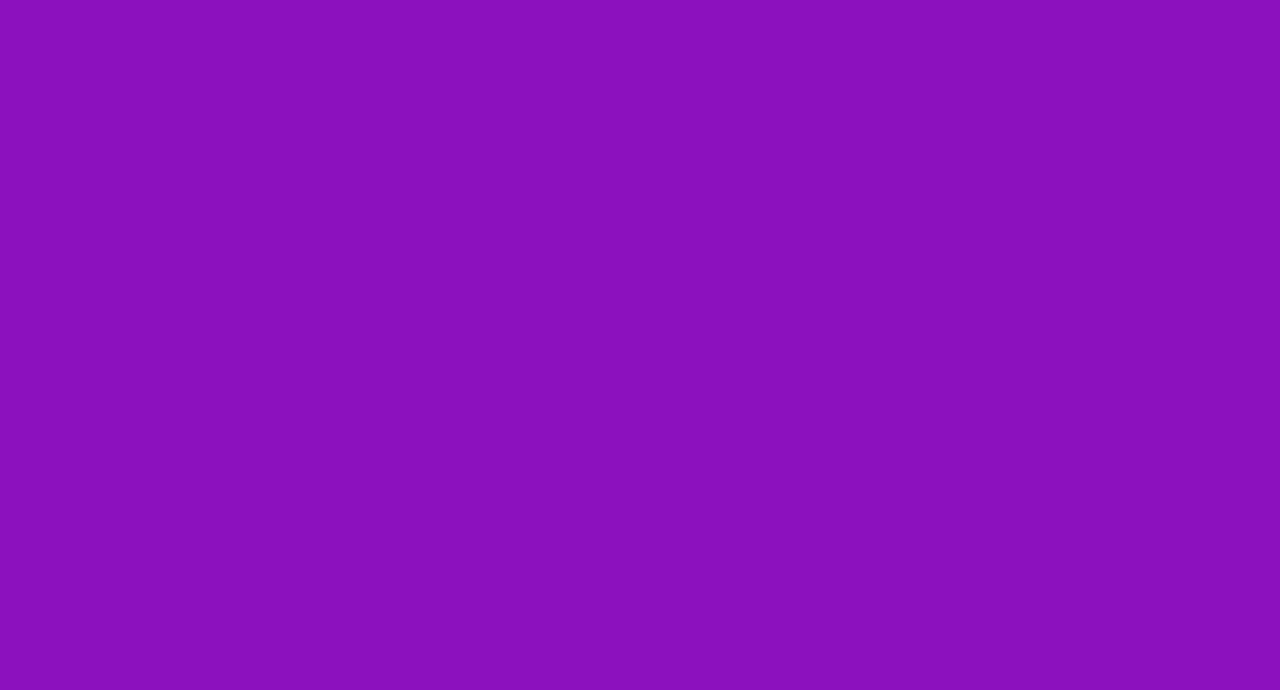
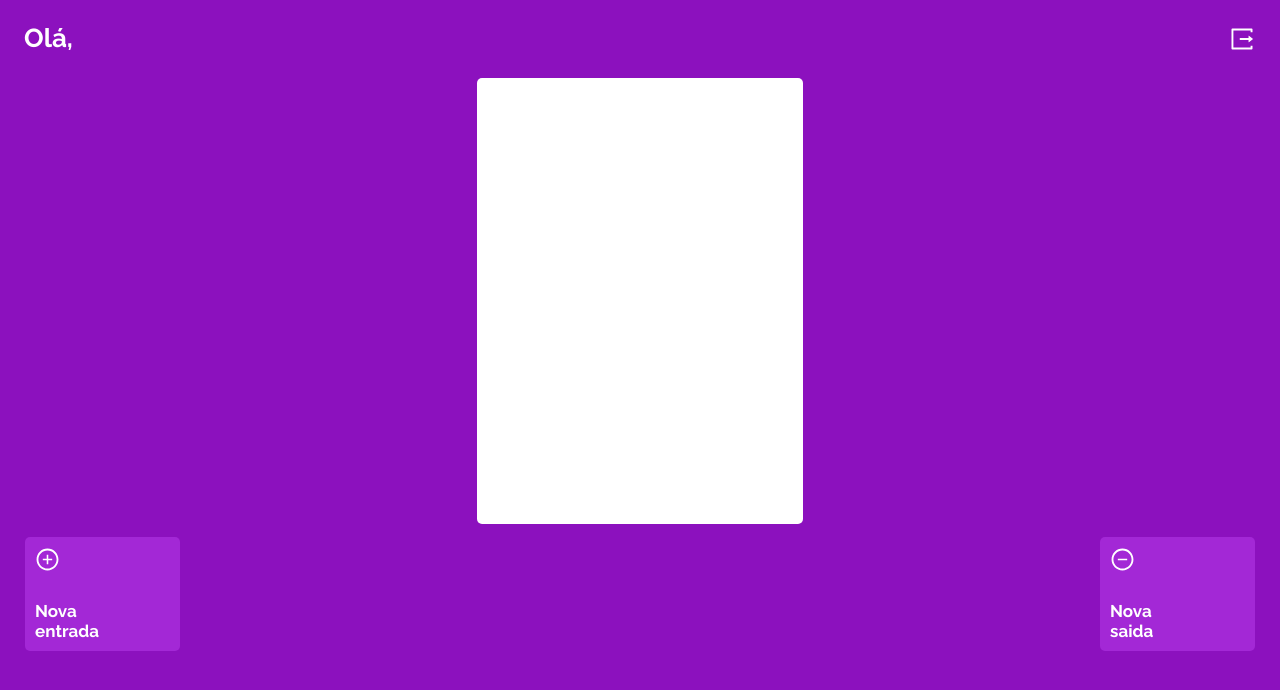
Before and after one commit to gabriel-lutz/Frontend-MyWallet, a React (Create React App) app: page /balance in a window 1280 px wide. Shown: the top 690 px of the page. Built offline with nearby package versions, Linux system fonts and the light colour scheme; a web font is replaced by a local one.

Commit message:
adicionado layout para rota /balance

```diff
--- a/package.json
+++ b/package.json
@@ -9,6 +9,7 @@
     "axios": "^0.21.1",
     "react": "^17.0.2",
     "react-dom": "^17.0.2",
+    "react-icons": "^4.2.0",
     "react-router-dom": "^5.2.0",
     "react-scripts": "4.0.3",
     "styled-components": "^5.3.0",
--- a/src/components/App.js
+++ b/src/components/App.js
@@ -2,12 +2,13 @@ import { useState } from "react"
 import { BrowserRouter,Switch, Route } from "react-router-dom"
 import Login from "./Login/Login"
 import Register from "./Register/Register"
+import Balance from "./Balance/Balance"
 import UserContext from "../contexts/UserContext"
 
 export default function App(){
     const [userData, setUserData] = useState({})
     return(
-        <UserContext.Provider value={userData, setUserData}>
+        <UserContext.Provider value={{userData: userData, setUserData: setUserData}}>
             <BrowserRouter>
                 <Switch>
                     <Route path="/" exact>
@@ -16,6 +17,9 @@ export default function App(){
                     <Route path="/register" exact>
                         <Register></Register>
                     </Route>
+                    <Route path='/balance'>
+                        <Balance></Balance>
+                    </Route>
                 </Switch>
             </BrowserRouter>
         </UserContext.Provider>
--- /dev/null
+++ b/src/components/Balance/Balance.js
@@ -0,0 +1,97 @@
+import styled from "styled-components"
+import {AiOutlineExport, AiOutlineMinusCircle, AiOutlinePlusCircle} from "react-icons/ai"
+import {useState, useContext} from "react"
+import { Link } from "react-router-dom"
+import UserContext from "../../contexts/UserContext"
+
+export default function Balance(){
+    const {userData} = useContext(UserContext)
+    return(
+        <Conteiner>
+            <NameWrapper>
+                <Name>Olá, {userData.name}</Name>
+                <AiOutlineExport />
+            </NameWrapper>
+            <BalanceBox>
+
+            </BalanceBox>
+            <ButtonsWrapper>
+                <Link to='/cashin'>
+                    <Button>
+                        <AiOutlinePlusCircle></AiOutlinePlusCircle>
+                        <p>Nova <br/> entrada</p>
+                    </Button>
+                </Link>
+                <Link to='/cashout'>
+                    <Button>
+                        <AiOutlineMinusCircle></AiOutlineMinusCircle>
+                        <p>Nova <br/> saida </p>
+                    </Button>
+                </Link>
+            </ButtonsWrapper>
+        </Conteiner>
+    )
+}
+
+const Conteiner = styled.div`
+    display: flex;
+    flex-direction: column;
+    align-items:center;
+    a{
+    text-decoration: none;
+    color:white;
+    font-family: 'Raleway', sans-serif;
+}`
+
+const NameWrapper = styled.div`
+    display:flex;
+    justify-content: space-between;
+    padding: 0 24px;
+    margin: 25px 0;
+    height:auto;
+    font-family: 'Raleway', sans-serif;
+    width:100%;
+    svg{
+        color:white;
+        font-size:28px;
+    }
+`
+
+const Name = styled.h1`
+    font-size: 26px ;
+    font-weight:700;
+    color:white;
+`
+const BalanceBox = styled.div`
+    width:326px;
+    background:white;
+    height: 446px;
+    border-radius:5px;
+`
+const ButtonsWrapper = styled.div`
+    display: flex;
+    width:100%;
+    justify-content: space-between;
+    padding: 0 25px ;
+    margin-top: 13px;
+`
+const Button = styled.button`
+    display:flex;
+    padding:10px;
+    flex-direction: column;
+    justify-content: space-between;
+    width:155px;
+    height: 114px;
+    background: #A328D6;
+    border: none;
+    outline: none;
+    border-radius:5px;
+    color:white;
+    font-family: 'Raleway', sans-serif;
+    font-size:17px;
+    font-weight: 700;
+    text-align:left;
+    svg{
+        font-size: 25px;
+    }
+`
--- a/src/components/Login/Login.js
+++ b/src/components/Login/Login.js
@@ -14,10 +14,13 @@ export default function Login(){
         if(!data.email || !data.password){
             alert("Preencha o campo de E-mail e Senha")
         }
-        const promisse = axios.post("http://localhost:4000/login", data)
+        const promisse = axios.post("http://192.168.2.11:4000/login", data)
         promisse.then(data=>{
-            setUserData({userId: data.data.userId})
+            setUserData({clientId: data.data.clientId, name: data.data.name, token: data.data.token})
             history.push('/balance')
+        })
+        promisse.catch((data)=>{
+            alert("email ou senha incorretos, tente novamente.")
         })
     }
 
--- a/src/components/Register/Register.js
+++ b/src/components/Register/Register.js
@@ -15,7 +15,7 @@ export default function Register(){
             return alert("Você não confirmou a sua senha com sucesso")
         }
         setDisabled(!disabled)
-        const promisse = axios.post("http://localhost:4000/register")
+        const promisse = axios.post("http://192.168.2.11:4000/register", data)
         promisse.then(()=>{
             setDisabled(!disabled)
             history.push('/')
```
Also changed, not shown: 1 other file (tests, documents, lock files or other folders).
